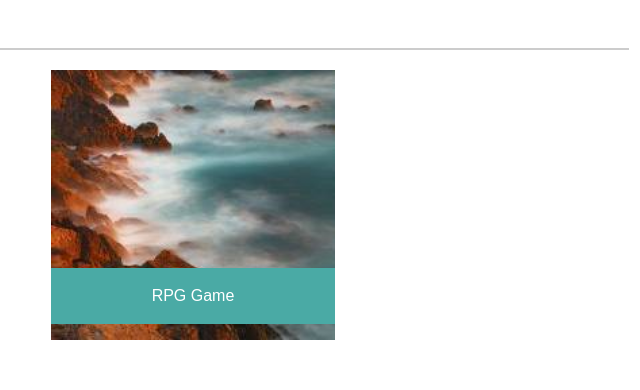
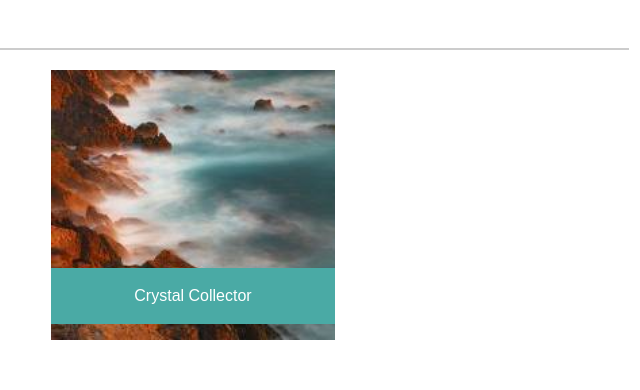
Before and after one commit to amadisonm1209/Responsive-Portfolio, a plain HTML site: page portfolio.html in a window 1280 px wide. Shown: the part 197-587 px from the top of the page, 469-1109 px from the left. Drawn offline with Linux system fonts and the light colour scheme.

Commit message:
added crytstal game

```diff
--- a/portfolio.html
+++ b/portfolio.html
@@ -38,9 +38,10 @@
       </div>
 
       <div class="project2">
-        <img src="assets/images/RPG Game.jpg" alt="x" style="width:100%">
+        <a href="https://amadisonm1209.github.io/unit-4-game/">
+        <img src="assets/images/RPG Game.jpg" alt="x" style="width:100%"></a>
         <div class="label">
-          <h4>RPG Game</h4>
+          <h4>Crystal Collector</h4>
         </div>
       </div>
 
```
